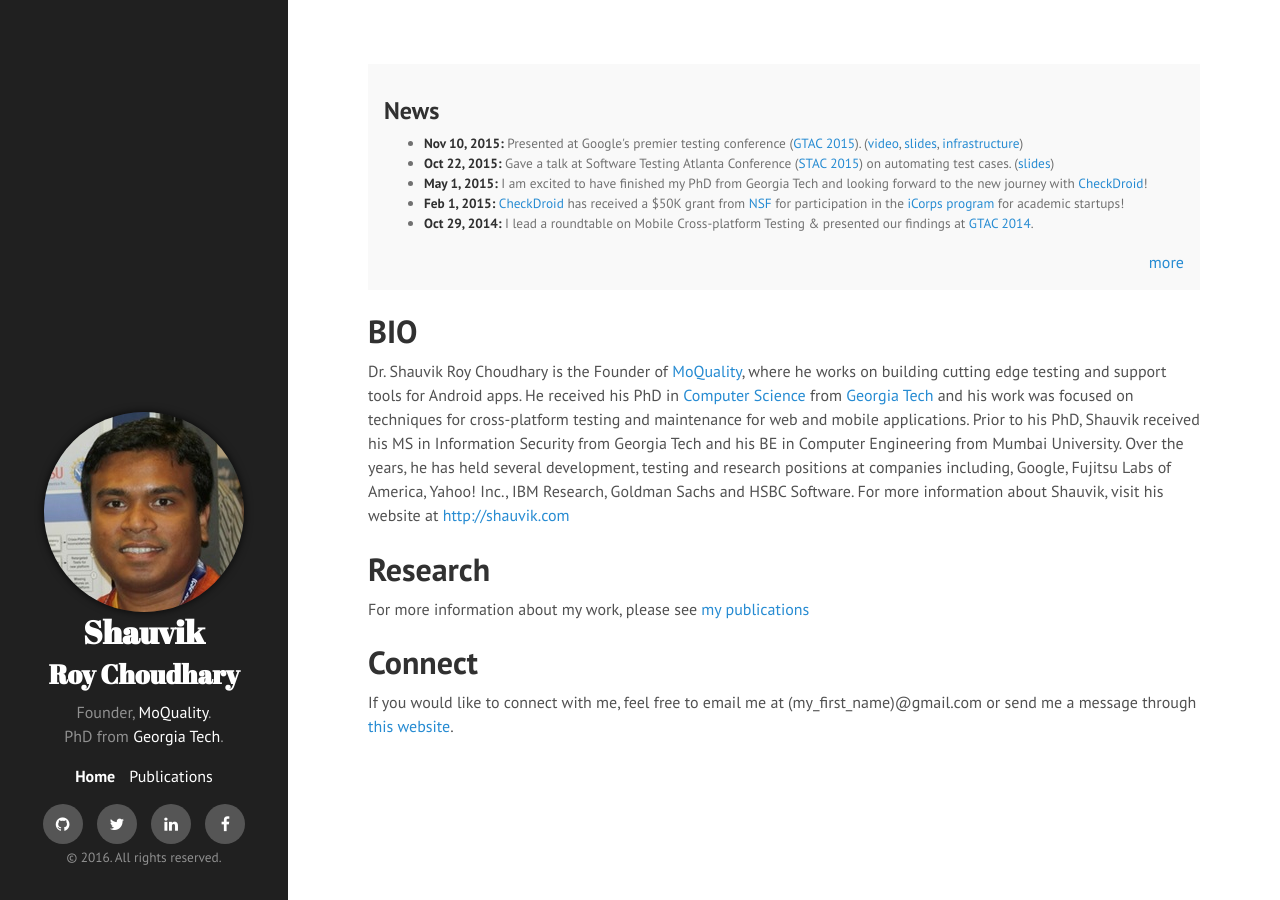
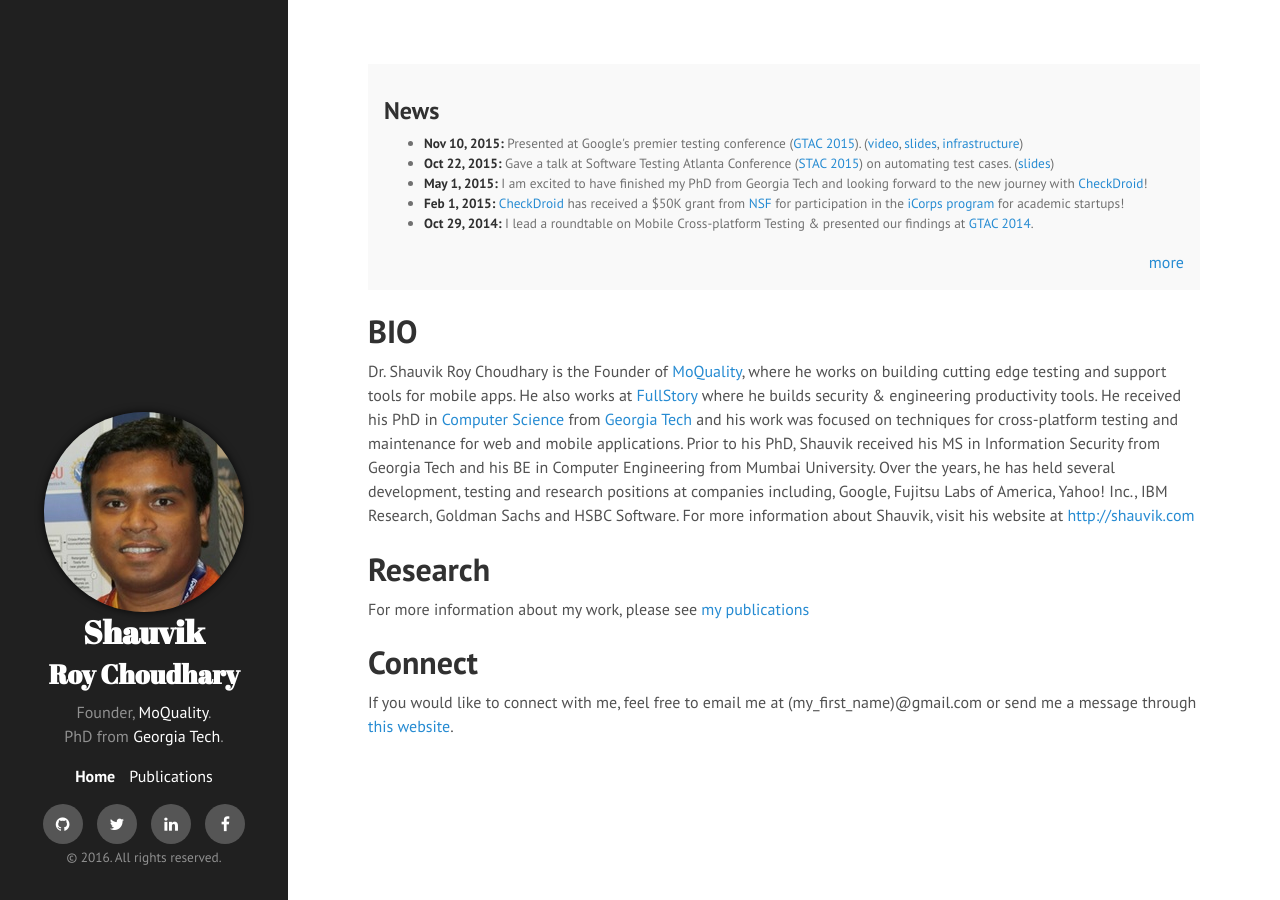
Before and after one commit to shauvik/shauvik.github.io, a Jekyll site: the page built from index.html, in a window 1280 px wide. Built offline with Jekyll 4.4.1, drawn with Linux system fonts in a browser that asks for light colours; nearby versions of some CDN libraries.

Commit message:
Update index.html

```diff
--- a/index.html
+++ b/index.html
@@ -26,7 +26,10 @@ title: Home
 
 
 <h1>BIO</h1>
-<p>Dr. Shauvik Roy Choudhary is the Founder of <a href="https://moquality.com">MoQuality</a>, where he works on building cutting edge testing and support tools for Android apps. He received his PhD in <a href="http://www.scs.gatech.edu/">Computer Science</a> from <a href="http://www.gatech.edu">Georgia Tech</a> and his work was focused on techniques for cross-platform testing and maintenance for web and mobile applications. Prior to his PhD, Shauvik received his MS in Information Security from Georgia Tech and his BE in Computer Engineering from Mumbai University. Over the years, he has held several development, testing and research positions at companies including, Google, Fujitsu Labs of America, Yahoo! Inc., IBM Research, Goldman Sachs and HSBC Software. For more information about Shauvik, visit his website at <a href="http://shauvik.com">http://shauvik.com</a> </p>
+<p>Dr. Shauvik Roy Choudhary is the Founder of <a href="https://moquality.com">MoQuality</a>, where he works on building cutting edge testing and support tools for mobile apps.
+He also works at <a href="https://fullstory.com">FullStory</a> where he builds security &amp; engineering productivity tools.
+He received his PhD in <a href="http://www.scs.gatech.edu/">Computer Science</a> from <a href="http://www.gatech.edu">Georgia Tech</a> and his work was focused on techniques for cross-platform testing and maintenance for web and mobile applications.
+Prior to his PhD, Shauvik received his MS in Information Security from Georgia Tech and his BE in Computer Engineering from Mumbai University. Over the years, he has held several development, testing and research positions at companies including, Google, Fujitsu Labs of America, Yahoo! Inc., IBM Research, Goldman Sachs and HSBC Software. For more information about Shauvik, visit his website at <a href="http://shauvik.com">http://shauvik.com</a> </p>
 
 <h1>Research</h1>
 
```
